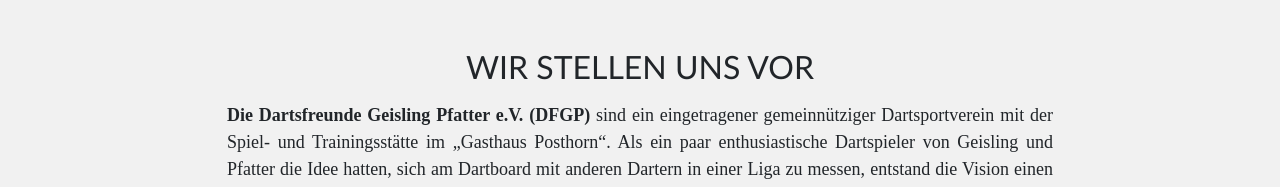
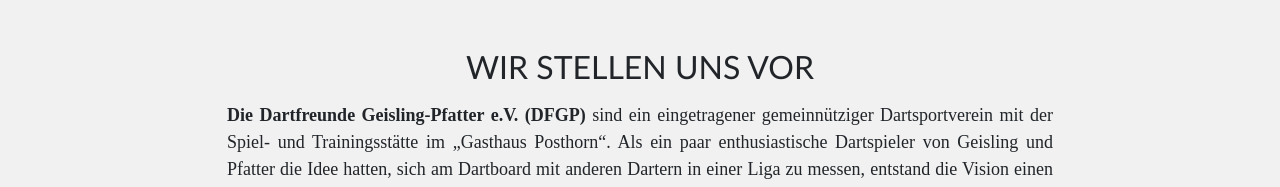
Before and after one commit to Cod1ngFabi/DFGP, a React (Create React App) app: page / in a window 1280 px wide. Shown: the part 1142-1329 px from the top of the page. Built offline with nearby package versions, Linux system fonts and the light colour scheme.

Commit message:
fixed little splling mistakes

```diff
--- a/src/aboutUs.js
+++ b/src/aboutUs.js
@@ -9,9 +9,9 @@
                 <Row>
                     <Col className="colUeber">
                     <h2 style={{textAlign: "center"}}>Wir stellen uns vor</h2>
-                    <p><strong>Die Dartsfreunde Geisling Pfatter e.V. (DFGP)</strong> sind ein eingetragener gemeinnütziger Dartsportverein mit der Spiel- und Trainingsstätte im „Gasthaus Posthorn“.
+                    <p><strong>Die Dartfreunde Geisling-Pfatter e.V. (DFGP)</strong> sind ein eingetragener gemeinnütziger Dartsportverein mit der Spiel- und Trainingsstätte im „Gasthaus Posthorn“.
                          Als ein paar enthusiastische Dartspieler von  Geisling und Pfatter die Idee hatten, sich am Dartboard mit anderen Dartern in einer Liga zu messen, entstand die Vision einen Verein zu gründen.
-                          Die Gründung des Vereins im Oktober 2021 war dann nur logische Konsequenz.
+                         Die Gründung des Vereins im Oktober 2021 war dann nur logische Konsequenz.
                          Seit der Saison 2021/20222 nehmen wir am <a href="https://bdv-dart.liga.nu/cgi-bin/WebObjects/nuLigaDARTDE.woa/wa/clubInfoDisplay?club=2081" target="blank">Ligabetrieb in der Kreisliga Deggendorf/Straubing</a> teil.</p>
                          <h2 style={{textAlign: "center", marginTop: 30 + "px"}}>Game on!</h2>
                          <p>
@@ -32,5 +32,4 @@
     )
 }
 
-
 export default AboutUs;
```
